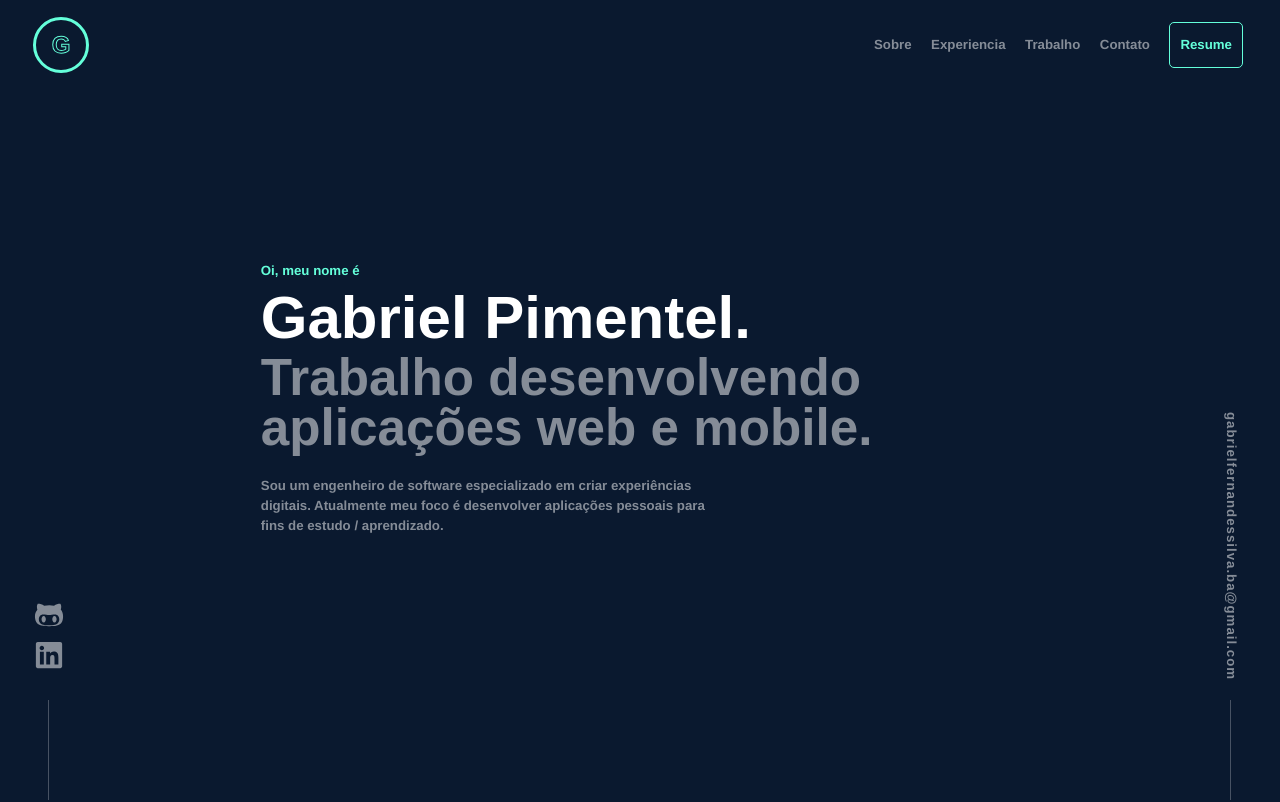
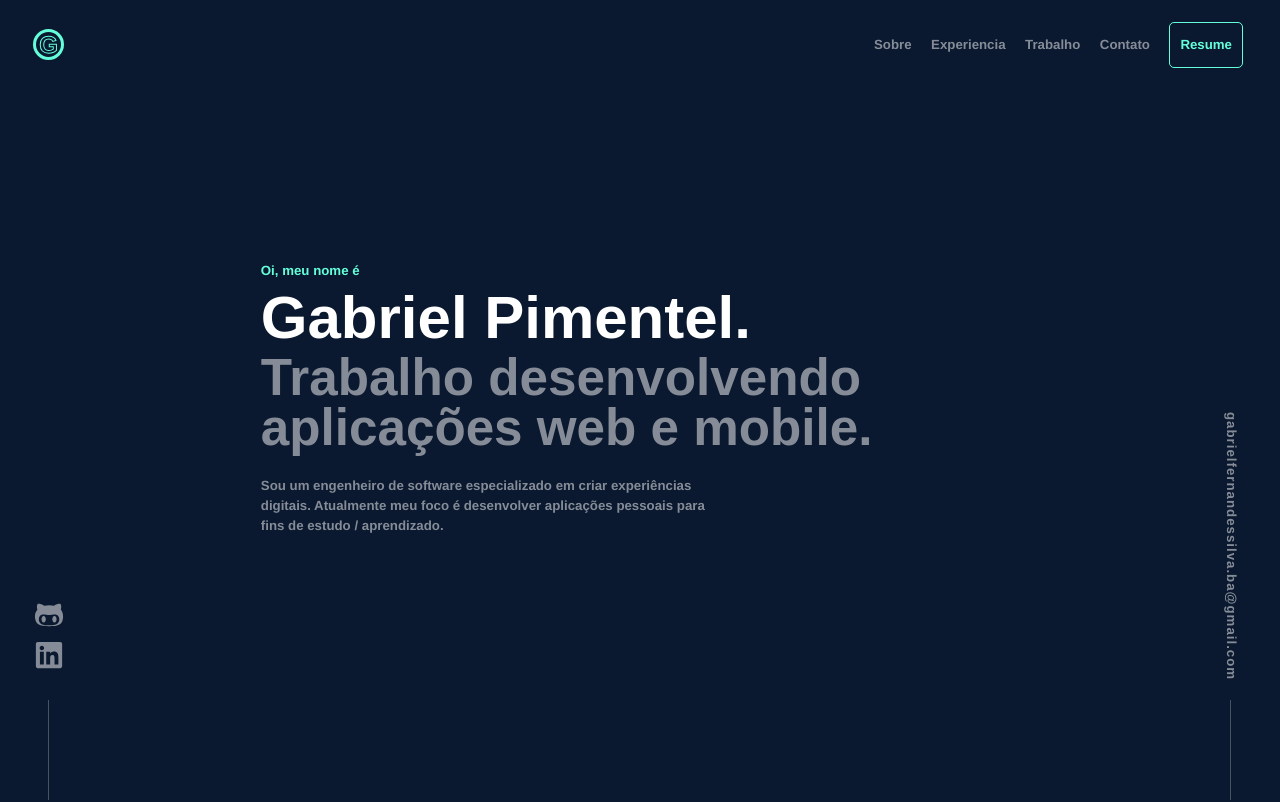
Before and after one commit to Gabriel-sys-hub/my-new-portifolio, a React (Vite) app: page / in a window 1280 px wide. Shown: the top 802 px of the page. Built offline with nearby package versions, Linux system fonts and the light colour scheme.

Commit message:
feature: header logo size

```diff
--- a/src/components/header/header.css
+++ b/src/components/header/header.css
@@ -13,8 +13,8 @@
   display: flex;
   align-items: center;
   justify-content: center;
-  height: 50px;
-  width: 50px;
+  height: 25px;
+  width: 25px;
   border: 3px solid var(--blue-secondary);
   border-radius: 50%;
   text-align: center;
```
